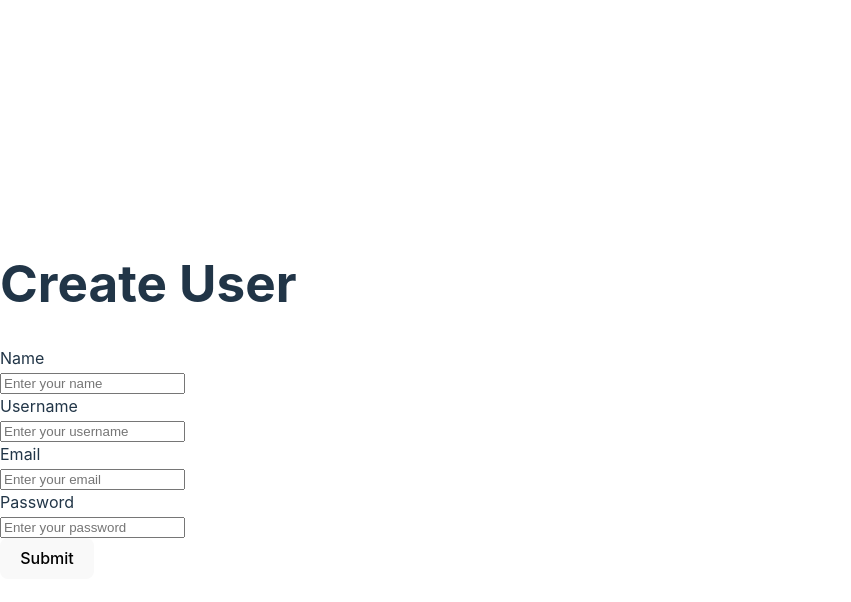
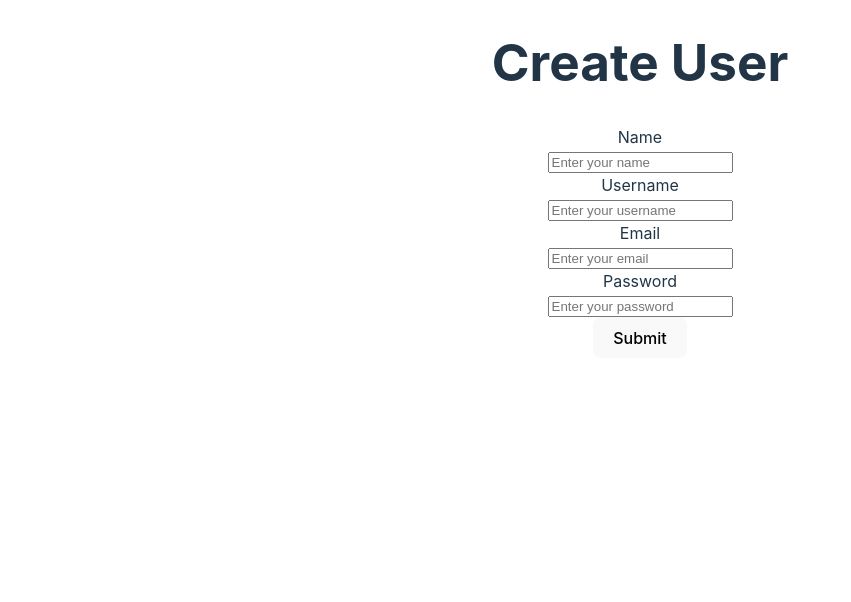
Before and after one commit to ekrojo77/PlantCatalog, a React (Vite) app in the folder frontend/: page /create-user in a window 1280 px wide. Shown: the top 602 px of the page, without its empty margins (0-851 px from the left). Built offline with nearby package versions, Linux system fonts and the light colour scheme.

Commit message:
Add styling to CreateUser

```diff
--- a/frontend/src/pages/CreateUserPage/CreateUserPage.tsx
+++ b/frontend/src/pages/CreateUserPage/CreateUserPage.tsx
@@ -1,5 +1,5 @@
 import React, { useState } from 'react';
-import { TextInput, Button, Container } from '@mantine/core';
+import { TextInput, Button, Container, Center } from '@mantine/core';
 
 const CreateUserPage: React.FC = () => {
   const [name, setName] = useState<string>('');
@@ -29,7 +29,8 @@ const CreateUserPage: React.FC = () => {
   };
 
   return (
-    <Container>
+    <Center style={{ width: '100vw', height: '100vh'  }}>
+      <Container size="sm" style={{ textAlign: 'center' }}>
         <h1>Create User</h1>
         <form onSubmit={handleCreateUser}>
           <TextInput
@@ -64,6 +65,7 @@ const CreateUserPage: React.FC = () => {
           <Button type="submit">Submit</Button>
         </form>
       </Container>
+    </Center>
   );
 };
 
```
Lines whose indentation alone changed are shown as unchanged.
